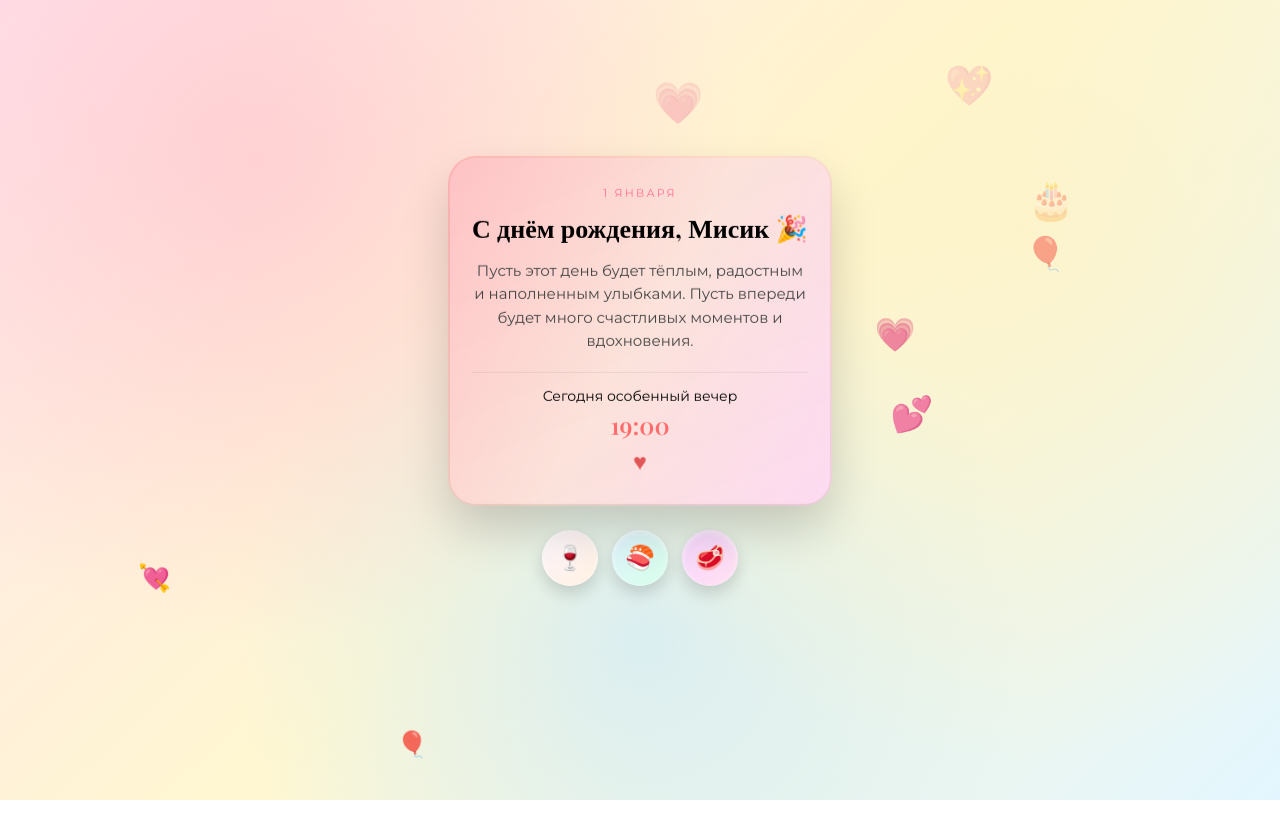
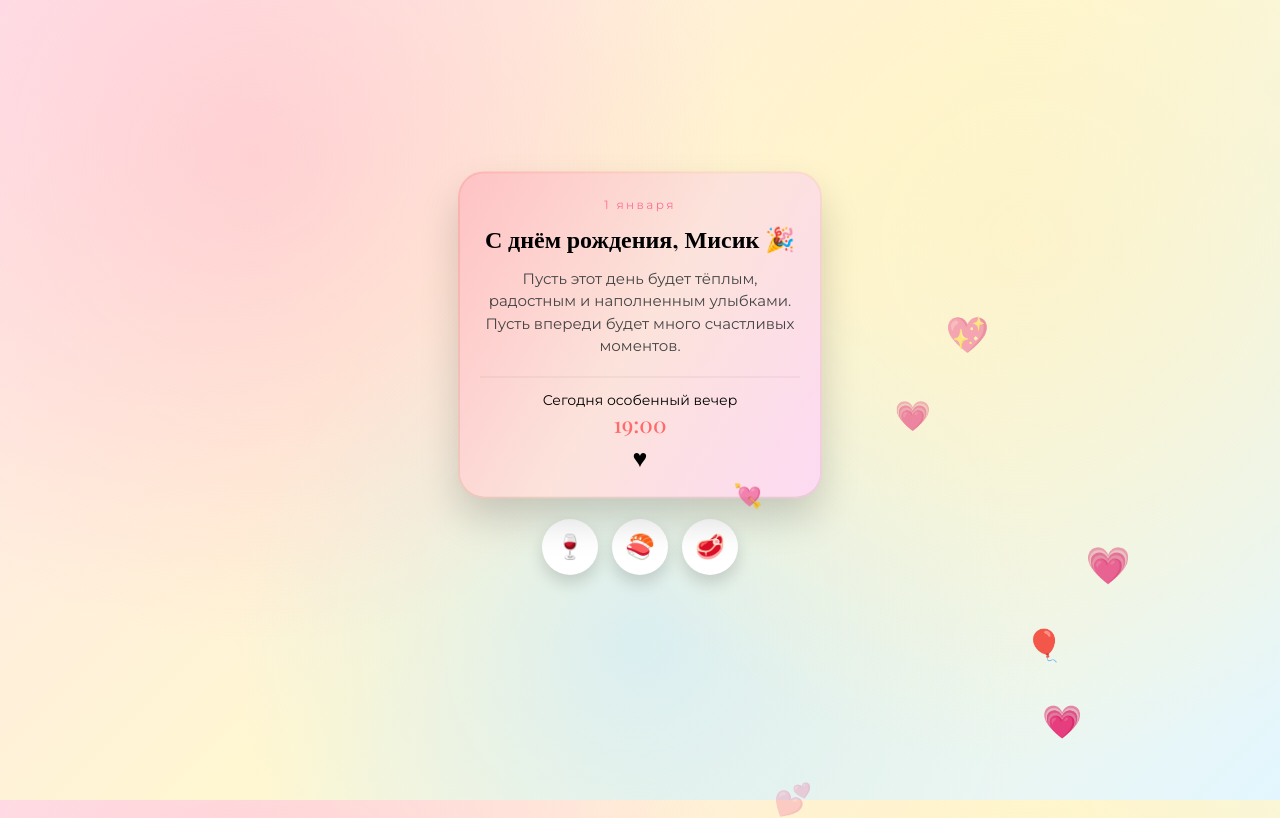
Before and after one commit to sniippy1/birthday-card, a plain HTML site: page index.html in a window 1280 px wide. Drawn offline with nearby package versions, Linux system fonts and the light colour scheme.

Commit message:
Update index.html

```diff
--- a/index.html
+++ b/index.html
@@ -1,185 +1,155 @@
 <!DOCTYPE html>
 <html lang="ru">
 <head>
-  <meta charset="UTF-8" />
+<meta charset="UTF-8">
 <title>С днём рождения</title>
-  <meta name="viewport" content="width=device-width, initial-scale=1.0" />
+<meta name="viewport" content="width=device-width, initial-scale=1.0">
 
 <link href="https://fonts.googleapis.com/css2?family=Playfair+Display:wght@500;600&family=Montserrat:wght@400;500&display=swap" rel="stylesheet">
 
 <style>
-    * { box-sizing: border-box; margin: 0; padding: 0; }
+* { margin:0; padding:0; box-sizing:border-box; }
 
 body {
-      min-height: 100svh;
+  min-height: 100vh;
   font-family: 'Montserrat', sans-serif;
-      overflow: hidden;
-      display: flex;
-      flex-direction: column;
-      align-items: center;
-      justify-content: center;
-      gap: 20px;
-      padding: 16px;
   background:
-        radial-gradient(circle at 20% 20%, rgba(255, 183, 197, 0.5), transparent 40%),
-        radial-gradient(circle at 80% 30%, rgba(255, 241, 193, 0.6), transparent 45%),
-        radial-gradient(circle at 50% 80%, rgba(199, 233, 255, 0.6), transparent 45%),
+    radial-gradient(circle at 20% 20%, rgba(255,183,197,.5), transparent 40%),
+    radial-gradient(circle at 80% 30%, rgba(255,241,193,.6), transparent 45%),
+    radial-gradient(circle at 50% 80%, rgba(199,233,255,.6), transparent 45%),
     linear-gradient(135deg, #ffe3ec, #fff7d1, #e3f6ff);
+  display:flex;
+  flex-direction:column;
+  align-items:center;
+  justify-content:center;
+  padding:12px;
+  overflow:hidden;
 }
 
+/* КАРТОЧКА */
 .card {
-      width: 100%;
-      max-width: 380px;
-      height: auto;
-      border-radius: 26px;
-      animation: floatHint 3s ease-in-out infinite;
-      pointer-events: none;
-      position: relative;
-      box-shadow: 0 24px 48px rgba(0,0,0,0.18);
-      background: linear-gradient(160deg, rgba(255,255,255,0.96), rgba(255,255,255,0.88));
-      backdrop-filter: blur(10px);
-      padding: 28px 22px;
-      text-align: center;
+  width:100%;
+  max-width:360px;
+  background:rgba(255,255,255,.95);
+  border-radius:24px;
+  padding:24px 20px;
+  text-align:center;
+  position:relative;
+  box-shadow:0 20px 40px rgba(0,0,0,.18);
+  animation: float 3s ease-in-out infinite;
 }
 
-    .card::before {
-      content: "";
-      position: absolute;
-      inset: -2px;
-      border-radius: 28px;
-      background: linear-gradient(120deg, #ff9a9e, #fad0c4, #fbc2eb);
-      z-index: -1;
-      opacity: 0.6;
+.card::before{
+  content:"";
+  position:absolute;
+  inset:-2px;
+  border-radius:26px;
+  background:linear-gradient(120deg,#ff9a9e,#fad0c4,#fbc2eb);
+  z-index:-1;
+  opacity:.6;
 }
 
-    @keyframes floatHint {
-      0% { transform: translateY(0); }
-      50% { transform: translateY(-8px); }
-      100% { transform: translateY(0); }
+@keyframes float {
+  0%{transform:translateY(0)}
+  50%{transform:translateY(-6px)}
+  100%{transform:translateY(0)}
 }
 
 .date {
-      font-size: 11px;
-      letter-spacing: 0.2em;
-      text-transform: uppercase;
-      color: #ff6f91;
-      margin-bottom: 10px;
+  font-size:12px;
+  letter-spacing:.2em;
+  color:#ff6f91;
+  margin-bottom:10px;
 }
 
 h1 {
-      font-family: 'Playfair Display', serif;
-      font-size: clamp(22px, 5vw, 26px);
-      margin-bottom: 14px;
+  font-family:'Playfair Display',serif;
+  font-size:24px;
+  margin-bottom:14px;
 }
 
 .text {
-      font-size: 15px;
-      line-height: 1.55;
-      color: #444;
-      margin-bottom: 20px;
+  font-size:15px;
+  line-height:1.5;
+  color:#444;
+  margin-bottom:18px;
 }
 
 .highlight {
-      padding-top: 14px;
-      border-top: 1px solid rgba(0,0,0,0.08);
+  border-top:1px solid rgba(0,0,0,.08);
+  padding-top:14px;
 }
 
 .highlight-title {
-      font-size: 14px;
-      margin-bottom: 4px;
+  font-size:14px;
 }
 
 .time {
-      font-family: 'Playfair Display', serif;
-      font-size: 24px;
-      color: #ff6b6b;
-      font-weight: 600;
+  font-family:'Playfair Display',serif;
+  font-size:22px;
+  color:#ff6b6b;
 }
 
 .heart {
-      margin-top: 8px;
-      font-size: 22px;
-      animation: pulse 1.6s infinite;
-      color: #e25555;
+  font-size:22px;
+  margin-top:6px;
+  animation:pulse 1.5s infinite;
 }
 
 @keyframes pulse {
-      0%{transform:scale(1);}
-      50%{transform:scale(1.15);}
-      100%{transform:scale(1);}
+  0%{transform:scale(1)}
+  50%{transform:scale(1.15)}
+  100%{transform:scale(1)}
 }
 
 /* КНОПКИ */
 .choices {
-      display: flex;
-      gap: 14px;
+  margin-top:18px;
+  display:flex;
+  gap:14px;
 }
 
 .choice-btn {
-      width: 56px;
-      height: 56px;
-      border-radius: 50%;
-      border: none;
-      font-size: 24px;
-      cursor: pointer;
-      display: flex;
-      align-items: center;
-      justify-content: center;
-      background:
-        radial-gradient(circle at top left, rgba(255,255,255,0.9), rgba(255,255,255,0.4)),
-        linear-gradient(135deg, #ffd6e8, #ffe9c6);
-      box-shadow:
-        0 8px 16px rgba(0,0,0,0.15),
-        inset 0 2px 6px rgba(255,255,255,0.7);
-      transition: transform 0.3s ease, box-shadow 0.3s ease;
-    }
-
-    .choice-btn:nth-child(2) {
-      background: linear-gradient(135deg, #e0f3ff, #d6ffe9);
-    }
-
-    .choice-btn:nth-child(3) {
-      background: linear-gradient(135deg, #f6d6ff, #ffe0f0);
-    }
-
-    .choice-btn:active {
-      transform: scale(0.95);
+  width:56px;
+  height:56px;
+  border-radius:50%;
+  border:none;
+  font-size:24px;
+  background:#fff;
+  box-shadow:0 8px 16px rgba(0,0,0,.15);
 }
 
 .choices.hide {
-      opacity: 0;
-      transform: translateY(14px);
-      pointer-events: none;
-      transition: opacity 0.5s ease, transform 0.5s ease;
+  opacity:0;
+  transform:translateY(10px);
+  transition:.5s;
 }
 
 .chosen-text {
-      font-family: 'Playfair Display', serif;
-      font-size: 22px;
-      color: #ff6b6b;
-      opacity: 0;
-      transform: translateY(10px);
-      transition: opacity 0.7s ease, transform 0.7s ease;
+  margin-top:18px;
+  font-family:'Playfair Display',serif;
+  font-size:22px;
+  color:#ff6b6b;
+  opacity:0;
+  transition:.6s;
 }
 
 .chosen-text.show {
-      opacity: 1;
-      transform: translateY(0);
+  opacity:1;
 }
 
-    /* ЛЕТАЮЩИЕ ЭЛЕМЕНТЫ */
+/* ЛЕТАЮЩИЕ */
 .float {
-      position: absolute;
-      bottom: -60px;
-      opacity: 0;
-      pointer-events: none;
-      animation: floatUp cubic-bezier(0.22, 0.61, 0.36, 1) forwards;
+  position:absolute;
+  bottom:-40px;
+  animation:fly 8s linear forwards;
+  opacity:0;
 }
 
-    @keyframes floatUp {
-      0% { transform: translateY(0) scale(0.8); opacity: 0; }
-      10% { opacity: 1; }
-      100% { transform: translateY(-110svh) scale(1.1); opacity: 0; }
+@keyframes fly {
+  0%{opacity:0; transform:translateY(0)}
+  10%{opacity:1}
+  100%{opacity:0; transform:translateY(-110vh)}
 }
 </style>
 </head>
@@ -191,7 +161,7 @@
   <h1>С днём рождения, Мисик 🎉</h1>
   <div class="text">
     Пусть этот день будет тёплым, радостным и наполненным улыбками.
-    Пусть впереди будет много счастливых моментов и вдохновения.
+    Пусть впереди будет много счастливых моментов.
   </div>
   <div class="highlight">
     <div class="highlight-title">Сегодня особенный вечер</div>
@@ -209,30 +179,26 @@
 <div class="chosen-text" id="chosenText">Ресторан выбран!</div>
 
 <script>
-  const items = ["🎈","🎂","💖","💕","💗","💘"];
+const items=["🎈","🎂","💖","💕","💗","💘"];
 
-  setInterval(() => {
-    const el = document.createElement("div");
-    el.className = "float";
-    el.textContent = items[Math.floor(Math.random() * items.length)];
-    el.style.left = Math.random() * 100 + "vw";
-    el.style.fontSize = 22 + Math.random() * 18 + "px";
-    el.style.animationDuration = 7 + Math.random() * 3 + "s";
+setInterval(()=>{
+  const el=document.createElement("div");
+  el.className="float";
+  el.textContent=items[Math.floor(Math.random()*items.length)];
+  el.style.left=Math.random()*100+"vw";
+  el.style.fontSize=20+Math.random()*18+"px";
   document.body.appendChild(el);
-    setTimeout(() => el.remove(), 12000);
-  }, 600);
+  setTimeout(()=>el.remove(),9000);
+},700);
 
-  const choices = document.getElementById("choices");
-  const chosenText = document.getElementById("chosenText");
-
-  choices.querySelectorAll(".choice-btn").forEach(btn => {
-    btn.addEventListener("click", () => {
-      choices.classList.add("hide");
-      setTimeout(() => {
-        choices.style.display = "none";
-        chosenText.classList.add("show");
-      }, 500);
-    });
+document.querySelectorAll(".choice-btn").forEach(btn=>{
+  btn.onclick=()=>{
+    document.getElementById("choices").classList.add("hide");
+    setTimeout(()=>{
+      document.getElementById("choices").style.display="none";
+      document.getElementById("chosenText").classList.add("show");
+    },500);
+  };
 });
 </script>
 
```
Lines whose indentation alone changed are shown as unchanged.
